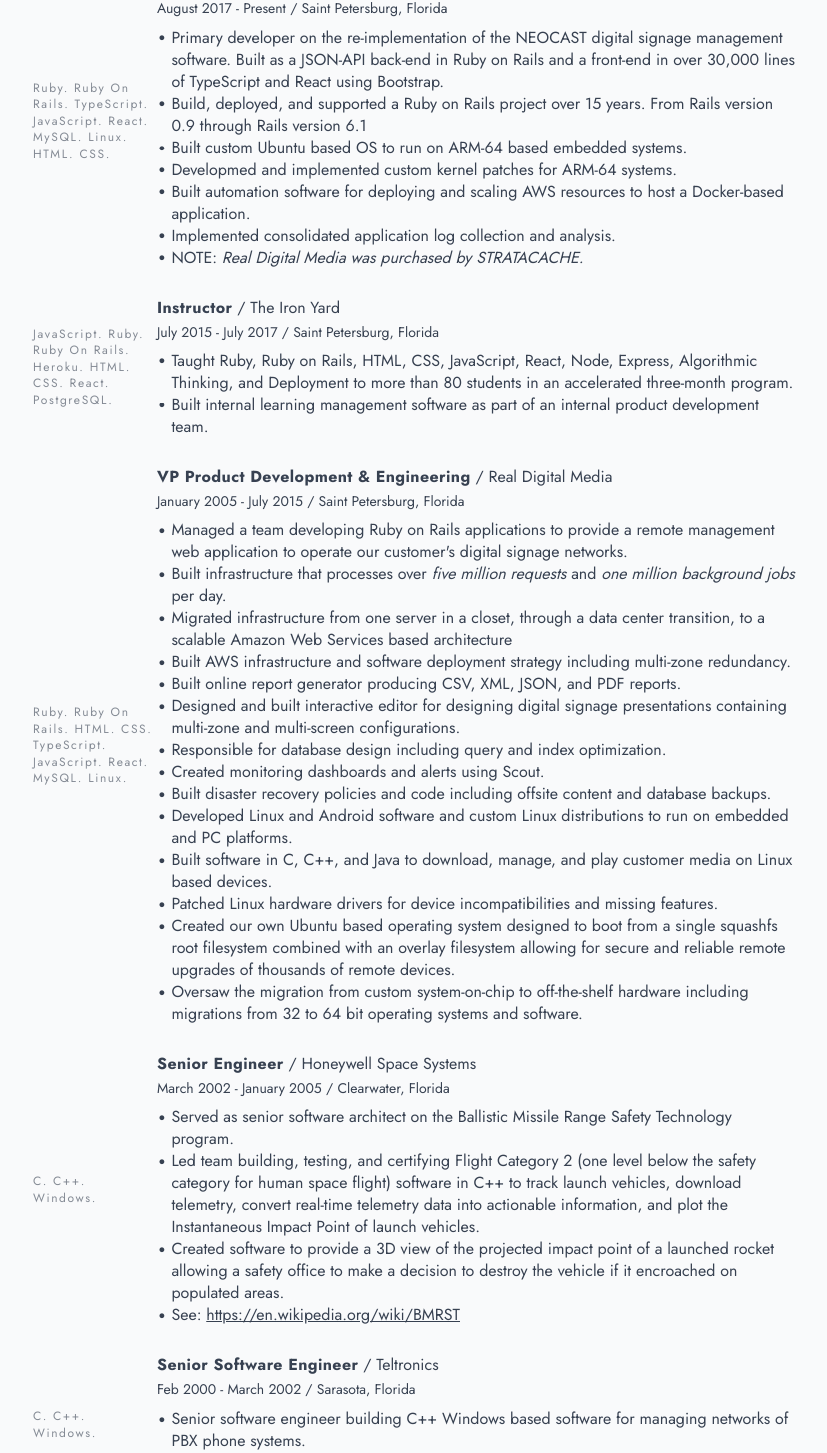
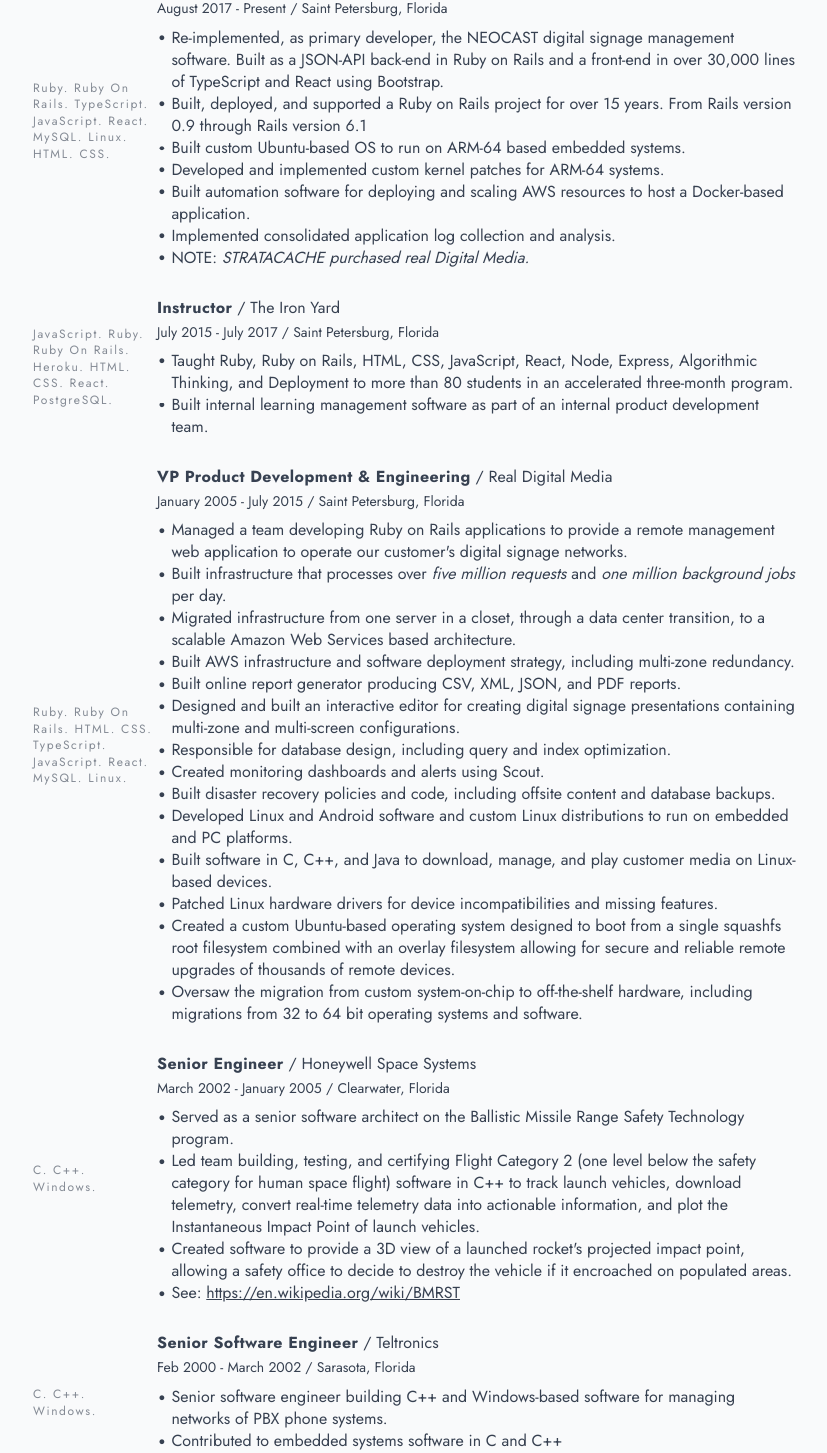
Before and after one commit to gstark/resume, a React (Vite) app: page / in a window 1280 px wide. Shown: the part 614-2067 px from the top of the page, without its empty margins (227-1054 px from the left). Built offline with nearby package versions, Linux system fonts and the light colour scheme.

Commit message:
Grammar and spelling updates

```diff
--- a/src/AboutResume.tsx
+++ b/src/AboutResume.tsx
@@ -21,7 +21,7 @@
       <article
         className={cx(sectionBodyClassNames, sectionBodyBorderClassNames)}>
         <div>
-          <p>This resume is created using the following technology:</p>
+          <p>My resume uses the following technologies:</p>
 
           <ul>
             <li>
--- a/src/resume.json
+++ b/src/resume.json
@@ -40,13 +40,13 @@
       "endDate": "Present",
       "location": "Saint Petersburg, Florida",
       "descriptions": [
-        "Primary developer on the re-implementation of the NEOCAST digital signage management software. Built as a JSON-API back-end in Ruby on Rails and a front-end in over 30,000 lines of TypeScript and React using Bootstrap.",
-        "Build, deployed, and supported a Ruby on Rails project over 15 years. From Rails version 0.9 through Rails version 6.1",
-        "Built custom Ubuntu based OS to run on ARM-64 based embedded systems.",
-        "Developmed and implemented custom kernel patches for ARM-64 systems.",
+        "Re-implemented, as primary developer, the NEOCAST digital signage management software. Built as a JSON-API back-end in Ruby on Rails and a front-end in over 30,000 lines of TypeScript and React using Bootstrap.",
+        "Built, deployed, and supported a Ruby on Rails project for over 15 years. From Rails version 0.9 through Rails version 6.1",
+        "Built custom Ubuntu-based OS to run on ARM-64 based embedded systems.",
+        "Developed and implemented custom kernel patches for ARM-64 systems.",
         "Built automation software for deploying and scaling AWS resources to host a Docker-based application.",
         "Implemented consolidated application log collection and analysis.",
-        "NOTE: <span class=\"italic\">Real Digital Media was purchased by STRATACACHE.</span>"
+        "NOTE: <span class=\"italic\">STRATACACHE purchased real Digital Media.</span>"
       ],
       "skills": [
         "Ruby",
@@ -90,18 +90,18 @@
       "descriptions": [
         "Managed a team developing Ruby on Rails applications to provide a remote management web application to operate our customer's digital signage networks.",
         "Built infrastructure that processes over <span class=\"italic\">five million requests</span> and <span class=\"italic\">one million background jobs</span> per day.",
-        "Migrated infrastructure from one server in a closet, through a data center transition, to a scalable Amazon Web Services based architecture",
-        "Built AWS infrastructure and software deployment strategy including multi-zone redundancy.",
+        "Migrated infrastructure from one server in a closet, through a data center transition, to a scalable Amazon Web Services based architecture.",
+        "Built AWS infrastructure and software deployment strategy, including multi-zone redundancy.",
         "Built online report generator producing CSV, XML, JSON, and PDF reports.",
-        "Designed and built interactive editor for designing digital signage presentations containing multi-zone and multi-screen configurations.",
-        "Responsible for database design including query and index optimization.",
+        "Designed and built an interactive editor for creating digital signage presentations containing multi-zone and multi-screen configurations.",
+        "Responsible for database design, including query and index optimization.",
         "Created monitoring dashboards and alerts using Scout.",
-        "Built disaster recovery policies and code including offsite content and database backups.",
+        "Built disaster recovery policies and code, including offsite content and database backups.",
         "Developed Linux and Android software and custom Linux distributions to run on embedded and PC platforms.",
-        "Built software in C, C++, and Java to download, manage, and play customer media on Linux based devices.",
+        "Built software in C, C++, and Java to download, manage, and play customer media on Linux-based devices.",
         "Patched Linux hardware drivers for device incompatibilities and missing features.",
-        "Created our own Ubuntu based operating system designed to boot from a single squashfs root filesystem combined with an overlay filesystem allowing for secure and reliable remote upgrades of thousands of remote devices.",
-        "Oversaw the migration from custom system-on-chip to off-the-shelf hardware including migrations from 32 to 64 bit operating systems and software."
+        "Created a custom Ubuntu-based operating system designed to boot from a single squashfs root filesystem combined with an overlay filesystem allowing for secure and reliable remote upgrades of thousands of remote devices.",
+        "Oversaw the migration from custom system-on-chip to off-the-shelf hardware, including migrations from 32 to 64 bit operating systems and software."
       ],
       "skills": [
         "Ruby",
@@ -122,9 +122,9 @@
       "endDate": "January 2005",
       "location": "Clearwater, Florida",
       "descriptions": [
-        "Served as senior software architect on the Ballistic Missile Range Safety Technology program.",
+        "Served as a senior software architect on the Ballistic Missile Range Safety Technology program.",
         "Led team building, testing, and certifying Flight Category 2 (one level below the safety category for human space flight) software in C++ to track launch vehicles, download telemetry, convert real-time telemetry data into actionable information, and plot the Instantaneous Impact Point of launch vehicles.",
-        "Created software to provide a 3D view of the projected impact point of a launched rocket allowing a safety office to make a decision to destroy the vehicle if it encroached on populated areas.",
+        "Created software to provide a 3D view of a launched rocket's projected impact point, allowing a safety office to decide to destroy the vehicle if it encroached on populated areas.",
         "See: <a class=\"underline print:no-underline\" href=\"https://en.wikipedia.org/wiki/BMRST\">https://en.wikipedia.org/wiki/BMRST</a>"
       ],
       "skills": ["C", "C++", "Windows"]
@@ -136,8 +136,8 @@
       "endDate": "March 2002",
       "location": "Sarasota, Florida",
       "descriptions": [
-        "Senior software engineer building C++ Windows based software for managing networks of PBX phone systems.",
-        "Contributed to embedded systems software in C, and C++",
+        "Senior software engineer building C++ and Windows-based software for managing networks of PBX phone systems.",
+        "Contributed to embedded systems software in C and C++",
         "Created and executed unit, system, and acceptance tests."
       ],
       "skills": ["C", "C++", "Windows"]
@@ -149,7 +149,7 @@
       "endDate": "Feb 2000",
       "location": "St Petersburg, Florida",
       "descriptions": [
-        "Built, marketed, and sold products (InstallWatch and InstallRite) for documenting and automating remote deployment of software on Microsoft Windows networks."
+        "Built, marketed, and sold products (InstallWatch and InstallRite) for documenting and automating the remote deployment of software on Microsoft Windows networks."
       ],
       "skills": ["C", "C++", "Windows"]
     },
@@ -160,7 +160,7 @@
       "endDate": "January 1999",
       "location": "Sarasota, Florida",
       "descriptions": [
-        "Designed and built software systems for nationwide system deployments and migrations of retail information systems including POS, inventory management, warehouse management, and accounting for companies such as GAP, Egghead, Totes, and Adidas.",
+        "Designed and built software systems for nationwide system deployments and migrations of POS terminals, inventory management systems, warehouse management systems, and accounting systems for GAP, Egghead, Totes, and Adidas.",
         "Managed the RFP process for large POS and Merchandising system selections."
       ],
       "skills": ["C", "C++", "Windows"]
@@ -199,7 +199,7 @@
     },
     {
       "organization": "Coder Night",
-      "description": " 2017 to 2021 - Organized a meetup designed to help developers of all skill levels, practice and receive feedback in a supportive and collaborative environment.  "
+      "description": " 2017 to 2021 - Organized a meetup designed to help developers of all skill levels practice and receive feedback in a supportive and collaborative environment.  "
     },
     {
       "organization": "Tampa Ruby Brigade",
```
